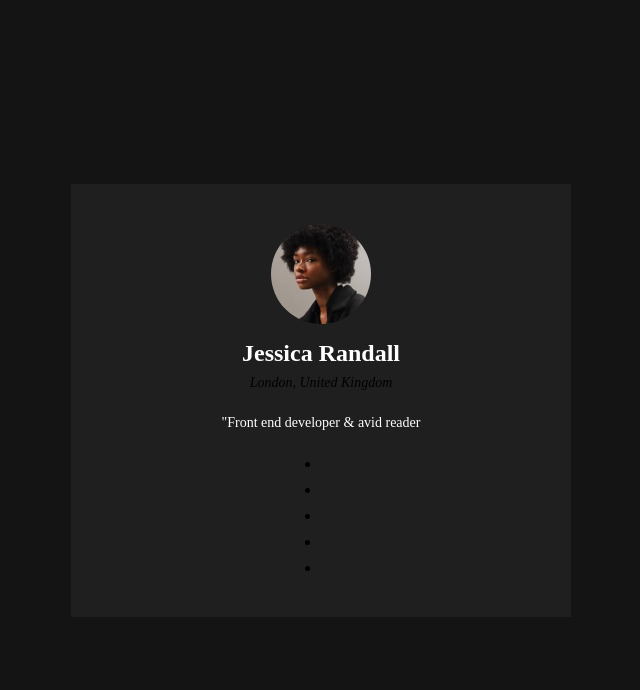
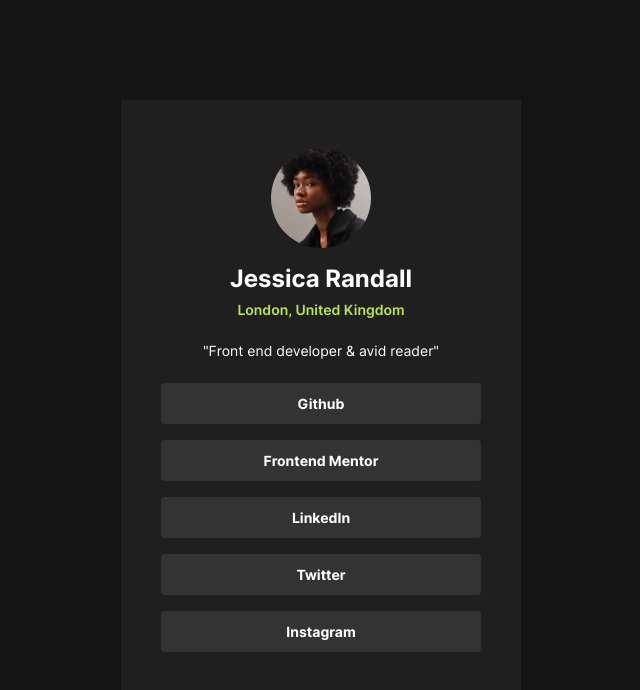
Before and after one commit to aurelienflieger/social-media-portfolio, a plain HTML site: page index.html in a window 1280 px wide. Shown: the whole page, without its empty margins (319-959 px from the left). Drawn offline with Linux system fonts and the light colour scheme.

Commit message:
styling: add hover animations, correct height display for portfolio

```diff
--- a/index.html
+++ b/index.html
@@ -14,14 +14,14 @@
         <h1 class="portfolio__author">Jessica Randall</h1>
         <address class="portfolio__address">London, United Kingdom</address>
       </header>
-      <p class="portfolio__description">"Front end developer & avid reader</p>
+      <p class="portfolio__description">"Front end developer & avid reader"</p>
 
       <ul class="portfolio___list">
-        <li class="portfolio__list-item"></li>
-        <li class="portfolio__list-item"></li>
-        <li class="portfolio__list-item"></li>
-        <li class="portfolio__list-item"></li>
-        <li class="portfolio__list-item"></li>
+        <li class="portfolio__list-item">Github</li>
+        <li class="portfolio__list-item">Frontend Mentor</li>
+        <li class="portfolio__list-item">LinkedIn</li>
+        <li class="portfolio__list-item">Twitter</li>
+        <li class="portfolio__list-item">Instagram</li>
       </ul>
     </article>
   </main>
--- a/style.css
+++ b/style.css
@@ -3,7 +3,7 @@
   --mid-gray: hsl(0, 0%, 12%);
   --light-gray: hsl(0, 0%, 20%);
   --white: hsl(0, 0%, 100%);
-  --radioactive-green: hsl(75, 94, 54);
+  --radioactive-green: hsl(75, 77%, 58%);
   --default-letter-spacing: 0;
   --default-line-height: 1.5rem;
   --fs-big: 1.5rem;
@@ -11,8 +11,37 @@
   --spacing-500: 2.5rem;
   --spacing-300: 1.5rem;
   --spacing-200: 1rem;
-  --spacing-150: 0, 75rem;
+  --spacing-150: 0.75rem;
   --spacing-100: 0.5rem;
+  --border-radius: 0.25rem;
+}
+
+@font-face {
+  font-family: "Inter";
+  src: url("./assets/fonts/Inter-VariableFont_slnt\,wght.ttf");
+  font-weight: 100 900;
+  font-style: normal;
+}
+
+@font-face {
+  font-family: "Inter";
+  src: url("./assets/fonts/static/Inter-Regular.ttf");
+  font-weight: 400;
+  font-style: normal;
+}
+
+@font-face {
+  font-family: "Inter";
+  src: url("./assets/fonts/static/Inter-SemiBold.ttf");
+  font-weight: 600;
+  font-style: normal;
+}
+
+@font-face {
+  font-family: "Inter";
+  src: url("./assets/fonts/static/Inter-Bold.ttf");
+  font-weight: 800;
+  font-style: normal;
 }
 
 *,
@@ -30,6 +59,8 @@
   height: 100vh;
   width: 100vw;
   background-color: var(--dark-gray);
+  font-family: "Inter", sans-serif;
+  font-weight: 600;
 }
 
 .portfolio {
@@ -39,9 +70,12 @@
   justify-content: center;
   align-items: center;
   background-color: var(--mid-gray);
-  max-width: 500px;
-  min-width: 400px;
+  max-width: 400px;
+  min-width: 300px;
   width: 50%;
+  overflow: scroll;
+  height: 100%;
+  max-height: 600px;
 }
 
 .portfolio__header {
@@ -67,6 +101,7 @@
 .portfolio__address {
   font-size: var(--fs-regular);
   color: var(--radioactive-green);
+  font-style: normal;
 }
 
 .portfolio__description {
@@ -74,18 +109,27 @@
   color: var(--white);
   text-align: center;
   margin-bottom: var(--spacing-300);
+  font-weight: 400;
 }
 
 .portfolio___list {
   display: flex;
   flex-direction: column;
   justify-content: center;
-  gap: var(--spacing-100);
+  gap: var(--spacing-200);
+  list-style-type: none;
+  width: 100%;
 }
 
 .portfolio__list-item {
   text-align: center;
   padding: var(--spacing-150);
+  color: var(--white);
+  background-color: var(--light-gray);
+  border-radius: var(--border-radius);
+  transition: background-color 0.5s ease-in;
+  font-weight: 800;
+  font-size: var(--fs-regular);
 }
 
 .portfolio__list-item:hover {
```
